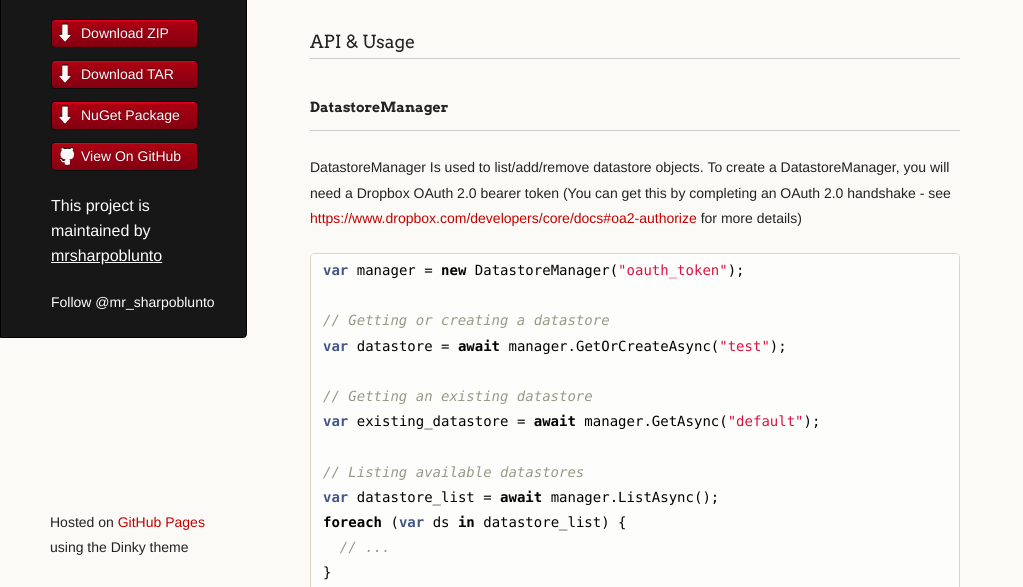
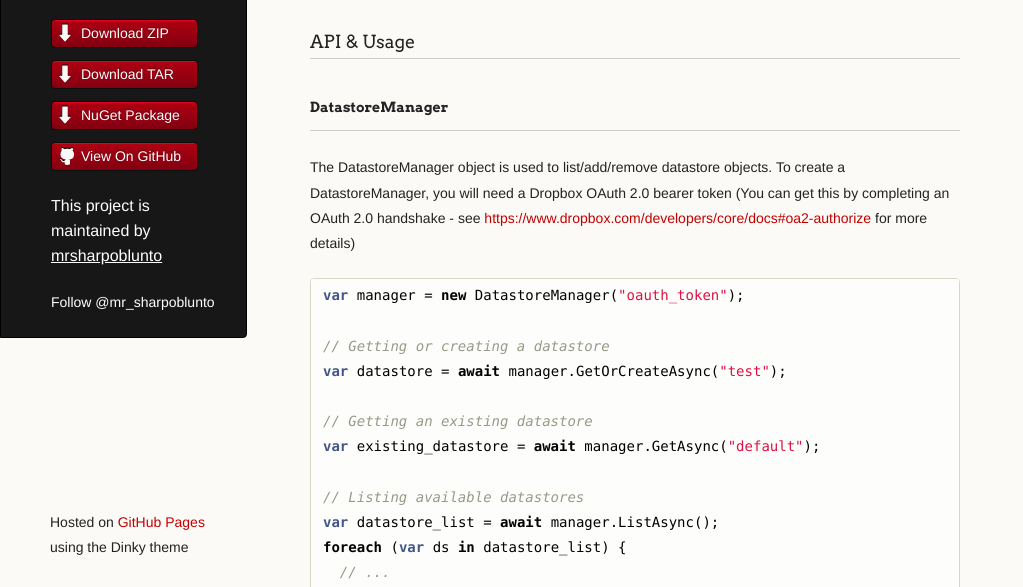
Before and after one commit to mrsharpoblunto/BobbyTables, a plain HTML site: page index.html in a window 1280 px wide. Shown: the part 208-795 px from the top of the page, without its empty margins (0-1023 px from the left). Drawn offline with Linux system fonts and the light colour scheme.

Commit message:
Update index.html

```diff
--- a/index.html
+++ b/index.html
@@ -42,7 +42,7 @@
 <h4>
 <a name="datastoremanager" class="anchor" href="#datastoremanager"><span class="octicon octicon-link"></span></a>DatastoreManager</h4>
 
-<hr><p>DatastoreManager Is used to list/add/remove datastore objects. To create a DatastoreManager, you will need a Dropbox OAuth 2.0 bearer token (You can get this by completing an OAuth 2.0 handshake - see <a href="https://www.dropbox.com/developers/core/docs#oa2-authorize">https://www.dropbox.com/developers/core/docs#oa2-authorize</a> for more details)</p>
+<hr><p>The DatastoreManager object is used to list/add/remove datastore objects. To create a DatastoreManager, you will need a Dropbox OAuth 2.0 bearer token (You can get this by completing an OAuth 2.0 handshake - see <a href="https://www.dropbox.com/developers/core/docs#oa2-authorize">https://www.dropbox.com/developers/core/docs#oa2-authorize</a> for more details)</p>
 
 <div class="highlight highlight-c#"><pre><span class="kt">var</span> <span class="n">manager</span> <span class="p">=</span> <span class="k">new</span> <span class="n">DatastoreManager</span><span class="p">(</span><span class="s">"oauth_token"</span><span class="p">);</span>
 
```
